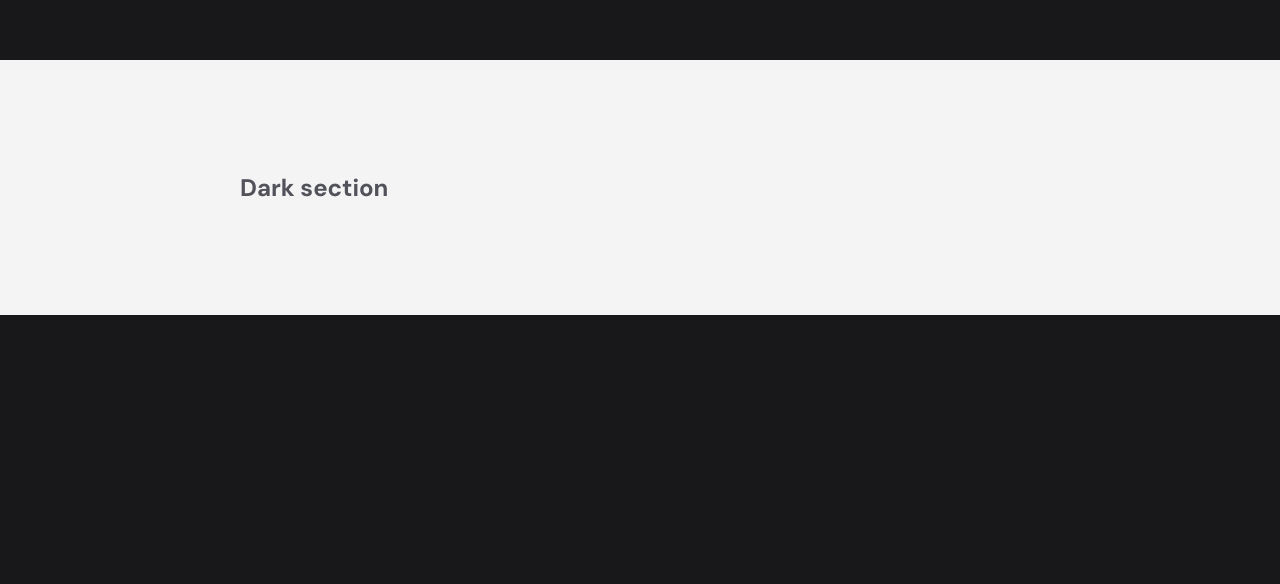
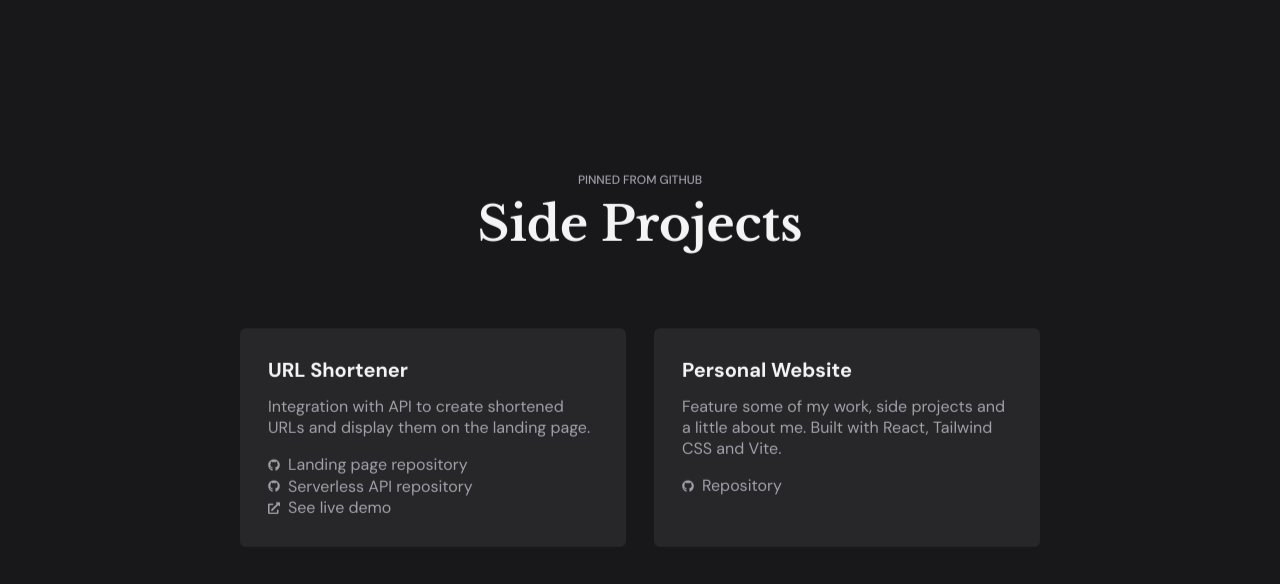
Before and after one commit to leandrodalmolin/nextjs-portfolio, a Next.js app: page / in a window 1280 px wide. Shown: the part 740-1324 px from the top of the page. Before the commit the page ends 1055 px from the top, so only its background shows below. Built offline with nearby package versions, Linux system fonts and the light colour scheme.

Commit message:
Heading and Side Projects components

```diff
--- a/package.json
+++ b/package.json
@@ -12,7 +12,8 @@
     "classnames": "^2.3.2",
     "next": "14.0.2",
     "react": "^18",
-    "react-dom": "^18"
+    "react-dom": "^18",
+    "react-icons": "^4.12.0"
   },
   "devDependencies": {
     "@types/node": "^20",
--- a/src/app/page.tsx
+++ b/src/app/page.tsx
@@ -1,15 +1,13 @@
-import { Wrapper, Masthead } from '@/components'
+import { Wrapper, Masthead, SideProjects } from '@/components'
 
 export default function Home() {
   return (
     <div>
-      <section className="section section--dark section--no-padding">
+      <section id="about" className="section section--dark section--no-padding">
         <Masthead />
       </section>
-      <section className="section section--light">
-        <Wrapper size="lg">
-          <h1>Dark section</h1>
-        </Wrapper>
+      <section className="section section--dark">
+        <SideProjects />
       </section>
     </div>
   )
--- /dev/null
+++ b/src/components/Heading/Heading.module.scss
@@ -0,0 +1,32 @@
+@import '@/styles/_mixins.scss';
+@import '@/styles/_variables.scss';
+
+.heading {
+  margin-bottom: 3.5rem;
+  font-family: $font-serif;
+  font-size: 2.25rem;
+  font-weight: 700;
+  line-height: 2.5rem;
+  color: $zinc-100;
+
+  .section--light & {
+    color: $zinc-900;
+  }
+
+  @include media-query('sm', 'up') {
+    font-size: 3rem;
+    line-height: 1;
+  }
+
+  @include media-query('md', 'up') {
+    margin-bottom: 5rem;
+  }
+}
+
+.subheading {
+  margin-bottom: 0.75rem;
+  font-size: 0.75rem;
+  line-height: 1rem;
+  font-weight: 500;
+  text-transform: uppercase;
+}
--- /dev/null
+++ b/src/components/Heading/Heading.tsx
@@ -0,0 +1,11 @@
+import styles from './Heading.module.scss'
+import { IHeading } from './Heading.types'
+
+export function Heading({ heading, subheading }: IHeading) {
+  return (
+    <>
+      <p className={styles.subheading}>{subheading}</p>
+      <h2 className={styles.heading}>{heading}</h2>
+    </>
+  )
+}
--- /dev/null
+++ b/src/components/Heading/Heading.types.ts
@@ -0,0 +1,4 @@
+export interface IHeading {
+  heading: string
+  subheading: string
+}
--- /dev/null
+++ b/src/components/Heading/index.ts
@@ -0,0 +1 @@
+export * from './Heading'
--- /dev/null
+++ b/src/components/SideProjects/SideProjects.module.scss
@@ -0,0 +1,45 @@
+@import '@/styles/_variables.scss';
+@import '@/styles/_mixins.scss';
+
+.header {
+  text-align: center;
+}
+
+.grid {
+  display: grid;
+  grid-template-columns: repeat(1, minmax(0, 1fr));
+  gap: 1.75rem;
+  list-style: none;
+
+  @include media-query('sm', 'up') {
+    grid-template-columns: repeat(2, minmax(0, 1fr));
+  }
+}
+
+.item {
+  border-radius: 0.375rem;
+  padding: 1.75rem;
+  background-color: $zinc-800;
+
+  h2 {
+    margin-bottom: 0.75rem;
+    font-size: 1.25rem;
+    font-weight: 700;
+    line-height: 1.75rem;
+    color: $zinc-100;
+  }
+
+  P {
+    margin-bottom: 1rem;
+  }
+
+  a {
+    display: inline-flex;
+    align-items: center;
+    gap: 0.5rem;
+  }
+
+  > ul {
+    list-style: none;
+  }
+}
--- /dev/null
+++ b/src/components/SideProjects/SideProjects.tsx
@@ -0,0 +1,84 @@
+import { FadeInScroll } from '@/utils'
+import { Heading, Link, Wrapper } from '@/components'
+import { FaExternalLinkAlt, FaGithub } from 'react-icons/fa'
+import styles from './SideProjects.module.scss'
+
+const DATA = [
+  {
+    id: 'i1',
+    title: 'URL Shortener',
+    description:
+      'Integration with API to create shortened URLs and display them on the landing page.',
+    links: [
+      {
+        id: 'l1',
+        title: 'Landing page repository',
+        url: 'https://github.com/leandrodalmolin/url-shortening-front',
+        icon: 'github',
+      },
+      {
+        id: 'l2',
+        title: 'Serverless API repository',
+        url: 'https://github.com/leandrodalmolin/url-shortening-server',
+        icon: 'github',
+      },
+      {
+        id: 'l3',
+        title: 'See live demo',
+        url: 'https://shrtl.netlify.app',
+        icon: 'external',
+      },
+    ],
+  },
+  {
+    id: 'i2',
+    title: 'Personal Website',
+    description:
+      'Feature some of my work, side projects and a little about me. Built with React, Tailwind CSS and Vite.',
+    links: [
+      {
+        id: 'l4',
+        title: 'Repository',
+        url: 'https://github.com/leandrodalmolin/react-portfolio',
+        icon: 'github',
+      },
+    ],
+  },
+]
+
+export function SideProjects() {
+  const renderIcon = (icon: string) => {
+    if (icon === 'github') return <FaGithub size={12} />
+    return <FaExternalLinkAlt size={12} />
+  }
+
+  return (
+    <Wrapper size="lg">
+      <FadeInScroll>
+        <div className={styles.header}>
+          <Heading heading="Side Projects" subheading="Pinned from GitHub" />
+        </div>
+      </FadeInScroll>
+      <FadeInScroll>
+        <ul className={styles.grid}>
+          {DATA.map((item) => (
+            <li key={item.id} className={styles.item}>
+              <h2>{item.title}</h2>
+              <p>{item.description}</p>
+              <ul>
+                {item.links.map((link) => (
+                  <li key={link.id}>
+                    <Link href={link.url} target="_blank">
+                      {renderIcon(link.icon)}
+                      {link.title}
+                    </Link>
+                  </li>
+                ))}
+              </ul>
+            </li>
+          ))}
+        </ul>
+      </FadeInScroll>
+    </Wrapper>
+  )
+}
--- /dev/null
+++ b/src/components/SideProjects/index.ts
@@ -0,0 +1 @@
+export * from './SideProjects'
--- a/src/components/index.tsx
+++ b/src/components/index.tsx
@@ -1,3 +1,5 @@
+export * from './Heading'
 export * from './Link'
 export * from './Masthead'
+export * from './SideProjects'
 export * from './Wrapper'
```
Also changed, not shown: 1 other file (tests, documents, lock files or other folders).
